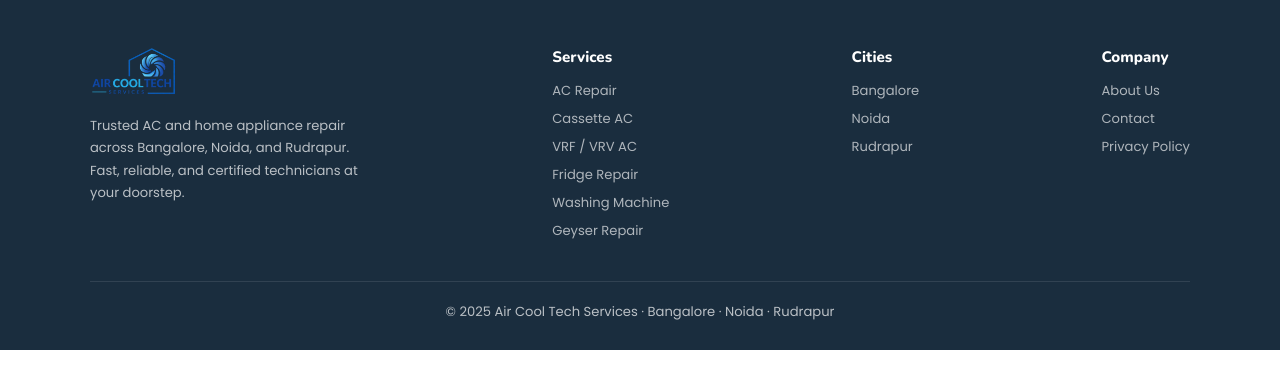
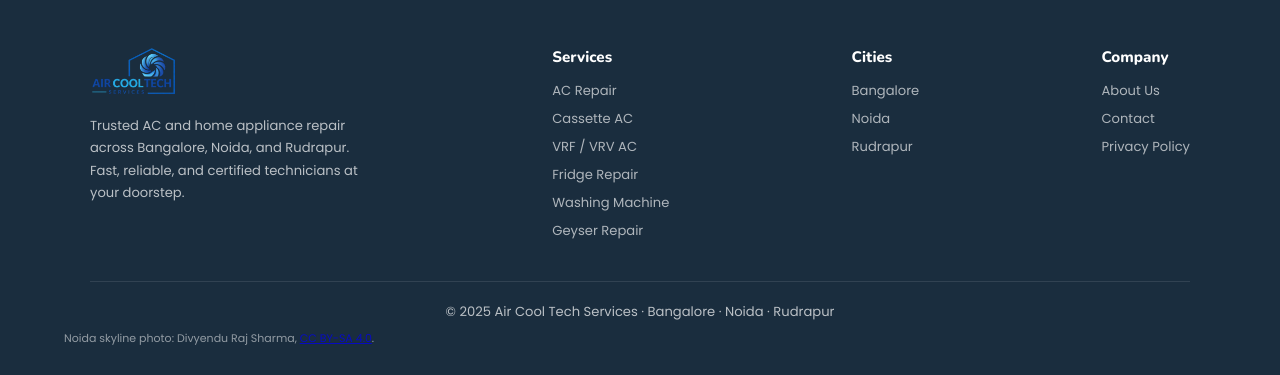
Before and after one commit to AircoolTechServices/AirCoolTechServices, a Flask app: page /about in a window 1280 px wide. Shown: the part 5360-5735 px from the top of the page. Before the commit the page ends 5710 px from the top, so only its background shows below. Run offline with Flask 3, Linux system fonts and the light colour scheme; some libraries are stand-ins or nearby versions.

Commit message:
Replace Jaipur photo with a Noida skyline photo

```diff
--- a/templates/partials/footer.html
+++ b/templates/partials/footer.html
@@ -38,4 +38,5 @@
   <div class="footer-bottom">
     <p>© 2025 Air Cool Tech Services · Bangalore · Noida · Rudrapur</p>
   </div>
+<p class="photo-credit" style="font-size:11px;opacity:.75;margin-top:8px">Noida skyline photo: Divyendu Raj Sharma, <a href="https://commons.wikimedia.org/wiki/File:Noida_Sector_78-76_Skyline_night_view.jpg" target="_blank" rel="noopener">CC BY-SA 4.0</a>.</p>
 </footer>
```
